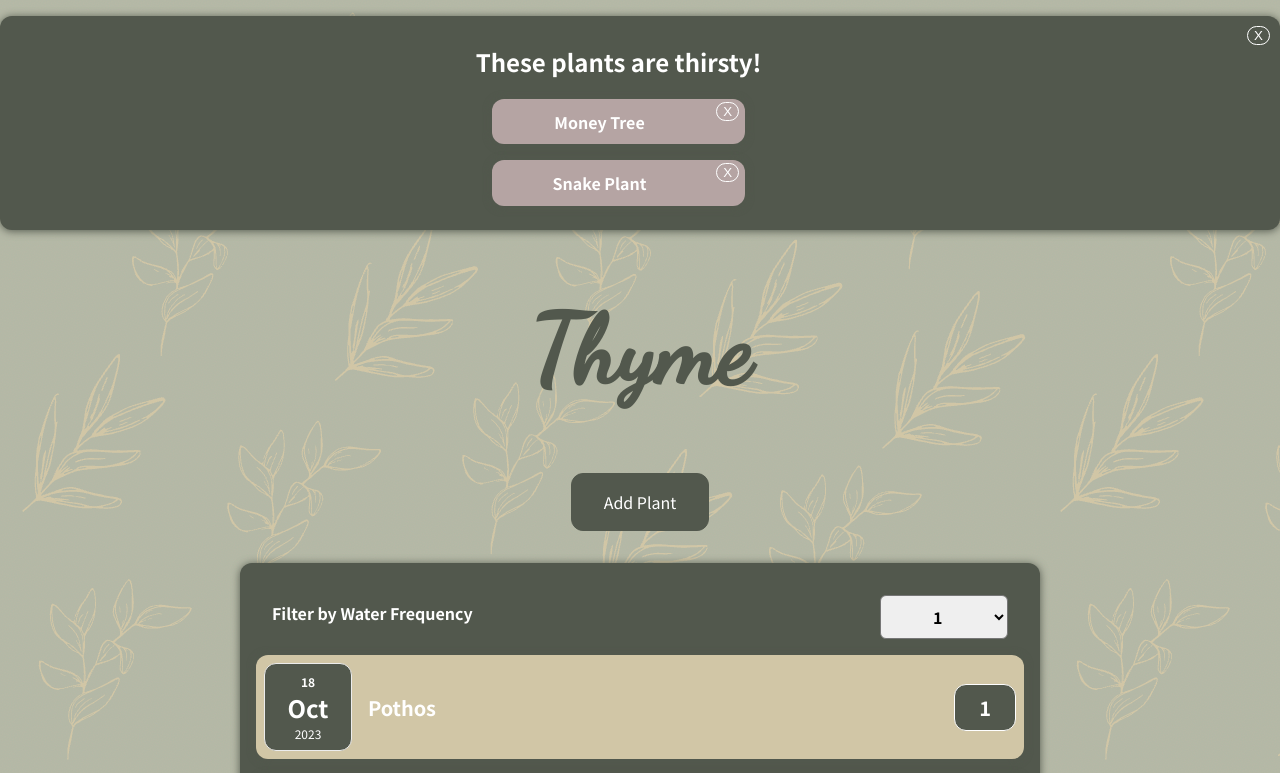
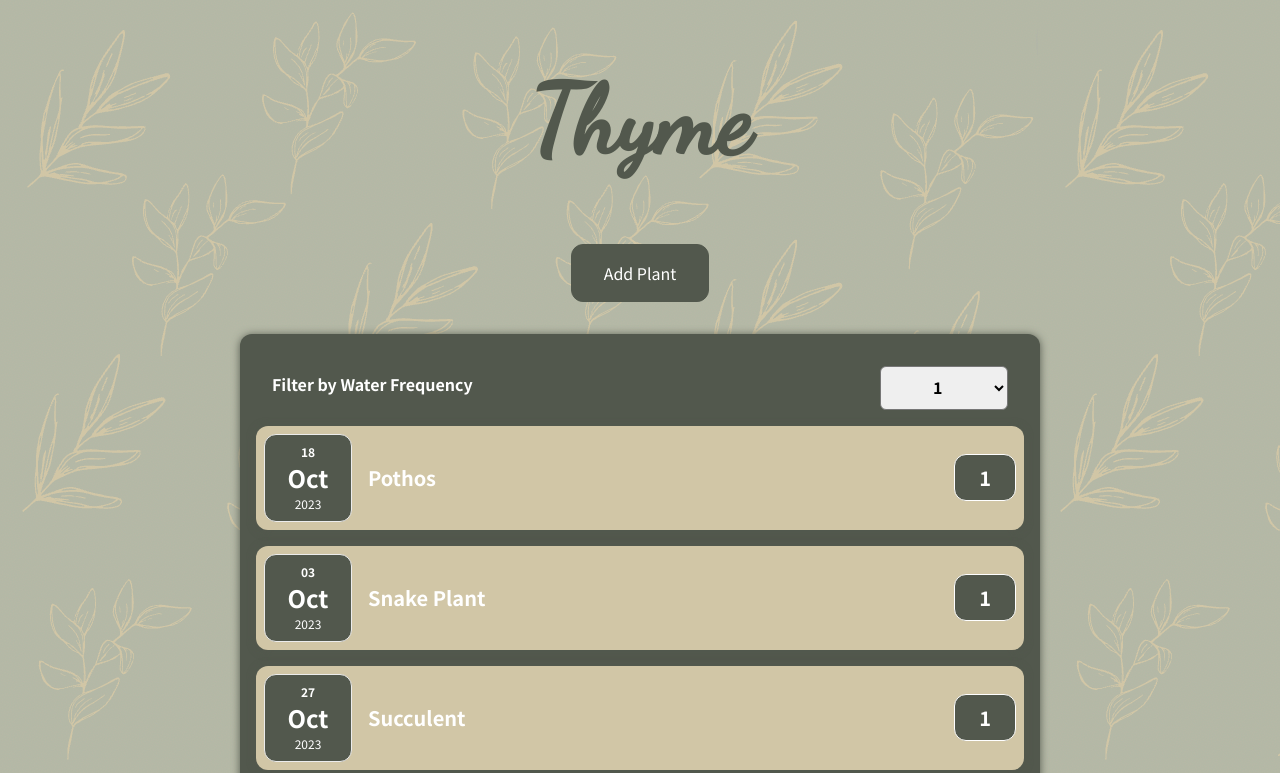
Before and after one commit to alyssa-finke/watering-thyme, a React (Create React App) app: page / in a window 1280 px wide. Shown: the top 773 px of the page. Built offline with nearby package versions, Linux system fonts and the light colour scheme.

Commit message:
fix to filter

```diff
--- a/src/components/Plants/WaterAlert.js
+++ b/src/components/Plants/WaterAlert.js
@@ -12,19 +12,19 @@ const WaterAlert = props => {
     today.setHours(0, 0, 0, 0);
 
     //keep for now while testing filter
-    var pseudoDay = new Date(2023, 9, 10);
-    console.log('Pseudo Day');
-    console.log(pseudoDay);
+    //var pseudoDay = new Date(2023, 9, 10);
+    //console.log('Pseudo Day');
+    //console.log(pseudoDay);
 
     const filteredData = props.plants.filter((item) => {
         //get each firstWater as date object
         const firstWaterDate = new Date(item.firstWater);
 
         //Take the difference between today and the firstWaterDate - converted to days
-        const daysDifference = Math.floor((pseudoDay - firstWaterDate) / (1000 * 60 * 60 * 24));
+        const daysDifference = Math.floor((today - firstWaterDate) / (1000 * 60 * 60 * 24));
 
-        //Take water frequency from props
-        const waterFrequency = item.frequency;
+        //Take water frequency from props and multiply by 7 days
+        const waterFrequency = item.frequency * 7;
 
         //return if evenly divisible by waterFrequency (ie 7 days, 14 days, 21 days)
         return daysDifference >= 0 && (daysDifference % waterFrequency === 0);
```
